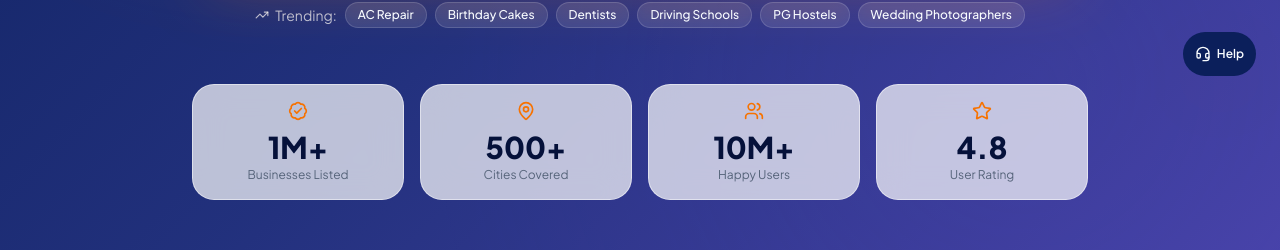
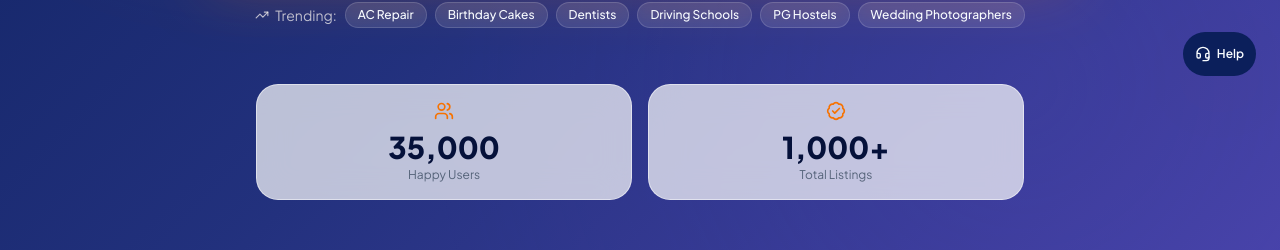
Before and after one commit to kaaypahije/kaypahije, a React (Vite) app: page / in a window 1280 px wide. Shown: the part 700-950 px from the top of the page. Built offline with nearby package versions, Linux system fonts and the light colour scheme.

Commit message:
Update homepage stats to two cards with hover animations

```diff
--- a/src/routes/index.tsx
+++ b/src/routes/index.tsx
@@ -20,10 +20,8 @@ import { CategoryGrid } from "@/components/site/CategoryGrid";
 import { businesses, cities, trendingSearches, type Business } from "@/data/businesses";
 
 const stats = [
-  { value: "1M+", label: "Businesses Listed", icon: BadgeCheck },
-  { value: "500+", label: "Cities Covered", icon: MapPin },
-  { value: "10M+", label: "Happy Users", icon: Users },
-  { value: "4.8", label: "User Rating", icon: Star },
+  { value: "35,000", label: "Happy Users", icon: Users },
+  { value: "1,000+", label: "Total Listings", icon: BadgeCheck },
 ];
 
 const features = [
@@ -348,14 +346,14 @@ export function HomePage() {
             </div>
           </div>
 
-          <div className="mt-14 grid grid-cols-2 md:grid-cols-4 gap-4 max-w-4xl mx-auto">
+          <div className="mt-14 grid grid-cols-1 sm:grid-cols-2 gap-4 max-w-3xl mx-auto">
             {stats.map((s, i) => (
               <div
                 key={s.label}
-                className="glass rounded-2xl p-4 text-center animate-fade-up"
+                className="group glass rounded-2xl p-4 text-center animate-fade-up transition-all duration-300 hover:-translate-y-1 hover:scale-[1.02] hover:shadow-glow"
                 style={{ animationDelay: `${i * 80}ms` }}
               >
-                <s.icon className="h-5 w-5 text-accent mx-auto" />
+                <s.icon className="h-5 w-5 text-accent mx-auto transition-transform duration-300 group-hover:-translate-y-0.5 group-hover:scale-110" />
                 <p className="mt-2 text-2xl md:text-3xl font-extrabold text-foreground">
                   {s.value}
                 </p>
```
